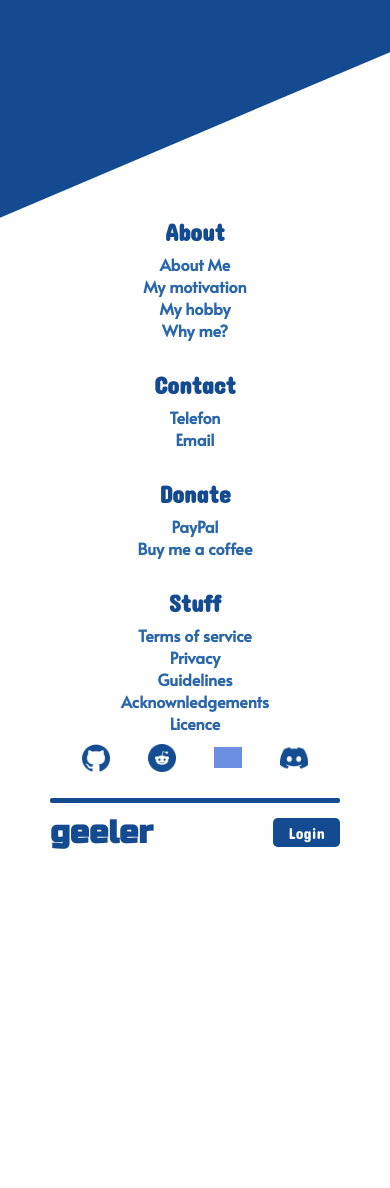
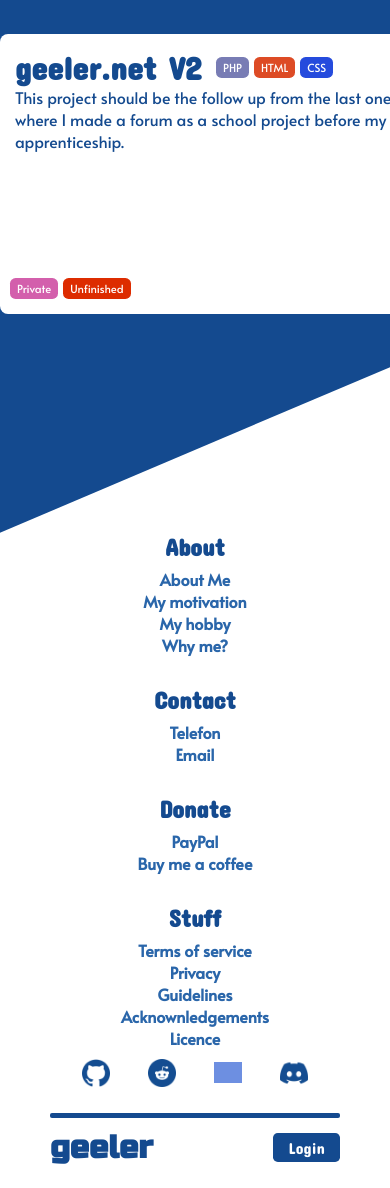
Before and after one commit to Nevah5/geeler, a PHP site: page / in a window 390 px wide. Shown: the part 4859-6047 px from the top of the page. Before the commit the page ends 5708 px from the top, so only its background shows below. Run offline with PHP 8.4, Linux system fonts and the light colour scheme; grey boxes are pictures that could not be loaded.

Commit message:
added new project to projects

```diff
--- a/index.html
+++ b/index.html
@@ -142,7 +142,7 @@
             </div>
           </div>
         </div>
-        <div class="wrapper" id="projectdiscoin">
+        <div class="wrapper" id="projectcheckmk">
           <div class="project">
             <div class="header">
               <h3>Checkmk Node</h3><div class="tags"><span id="docker"></span></div>
@@ -150,6 +150,23 @@
             <p>This was a small project that was going on during work. I just made my first container for monitoring a VM and the host system. It also helped out my mates, so it made me a bit proud.</p>
             <div class="type">
               <div id="opensource"></div>
+            </div>
+            <div class="overlay">
+              <div class="foot">
+                <a href="https://github.com/Nevah5/DockerMonitoring">Visit GitHub &#10095;</a>
+              </div>
+            </div>
+          </div>
+        </div>
+        <div class="wrapper" id="projectgeeler">
+          <div class="project">
+            <div class="header">
+              <h3>geeler.net V2</h3><div class="tags"><span id="php"></span><span id="html"></span><span id="css"></span></div>
+            </div>
+            <p>This project should be the follow up from the last one where I made a forum as a school project before my apprenticeship.</p>
+            <div class="type">
+              <div id="private"></div>
+              <div id="unfinished"></div>
             </div>
             <div class="overlay">
               <div class="foot">
--- a/style.css
+++ b/style.css
@@ -532,6 +532,12 @@ nav.navbar .align_end {
 }
 
 .projects .contents .grid .wrapper:nth-child(3) {
+  -ms-grid-row: 3;
+  -ms-grid-row-span: 1;
+  grid-row: 3 / 4;
+}
+
+.projects .contents .grid .wrapper:nth-child(4) {
   -ms-grid-row: 3;
   -ms-grid-row-span: 1;
   grid-row: 3 / 4;
@@ -1009,6 +1015,14 @@ div.footer .foot .row a {
     -ms-grid-row: 3;
     -ms-grid-row-span: 1;
     grid-row: 3 / 4;
+  }
+  .projects .contents .grid .wrapper:nth-child(4) {
+    -ms-grid-column: 1;
+    -ms-grid-column-span: 1;
+    grid-column: 1 / 2;
+    -ms-grid-row: 4;
+    -ms-grid-row-span: 1;
+    grid-row: 4 / 5;
   }
 }
 
@@ -1604,10 +1618,14 @@ div.footer .foot .row a {
 }
 
 .projects .contents .grid #projectdiscoin .project .overlay::before {
-  background-image: url("https://raw.githubusercontent.com/Nevah5/discoin/main/media/examples/CryptoValueMessage.png");
-}
-
-.projects .contents .grid #projectdiscoin .project .overlay::before {
+  background-image: url("media/pictures/discoin.png");
+}
+
+.projects .contents .grid #projectcheckmk .project .overlay::before {
   background-image: url("https://github.com/Nevah5/DockerMonitoring/raw/images/7.png");
 }
+
+.projects .contents .grid #projectgeeler .project .overlay::before {
+  background-image: url("media/pictures/geeler.net.png");
+}
 /*# sourceMappingURL=style.css.map */
--- a/style.scss
+++ b/style.scss
@@ -357,6 +357,9 @@ nav.navbar{
         &:nth-child(3){
           grid-row: 3 / 4;
         }
+        &:nth-child(4){
+          grid-row: 3 / 4;
+        }
         .project{
           position: relative;
           background-color: white;
@@ -680,6 +683,10 @@ div.footer{
           &:nth-child(3){
             grid-column: 1 / 2;
             grid-row: 3 / 4;
+          }
+          &:nth-child(4){
+            grid-column: 1 / 2;
+            grid-row: 4 / 5;
           }
         }
       }
@@ -1219,8 +1226,11 @@ div.footer{
   background-image: url("media/pictures/nevah5.com.jpg");
 }
 .projects .contents .grid #projectdiscoin .project .overlay::before{
-  background-image: url("https://raw.githubusercontent.com/Nevah5/discoin/main/media/examples/CryptoValueMessage.png");
+  background-image: url("media/pictures/discoin.png");
 }
-.projects .contents .grid #projectdiscoin .project .overlay::before{
+.projects .contents .grid #projectcheckmk .project .overlay::before{
   background-image: url("https://github.com/Nevah5/DockerMonitoring/raw/images/7.png");
 }
+.projects .contents .grid #projectgeeler .project .overlay::before{
+  background-image: url("media/pictures/geeler.net.png");
+}
```
Also changed, not shown: media/pictures/discoin.png (added), media/pictures/geeler.net.png (added), 1 other file.
